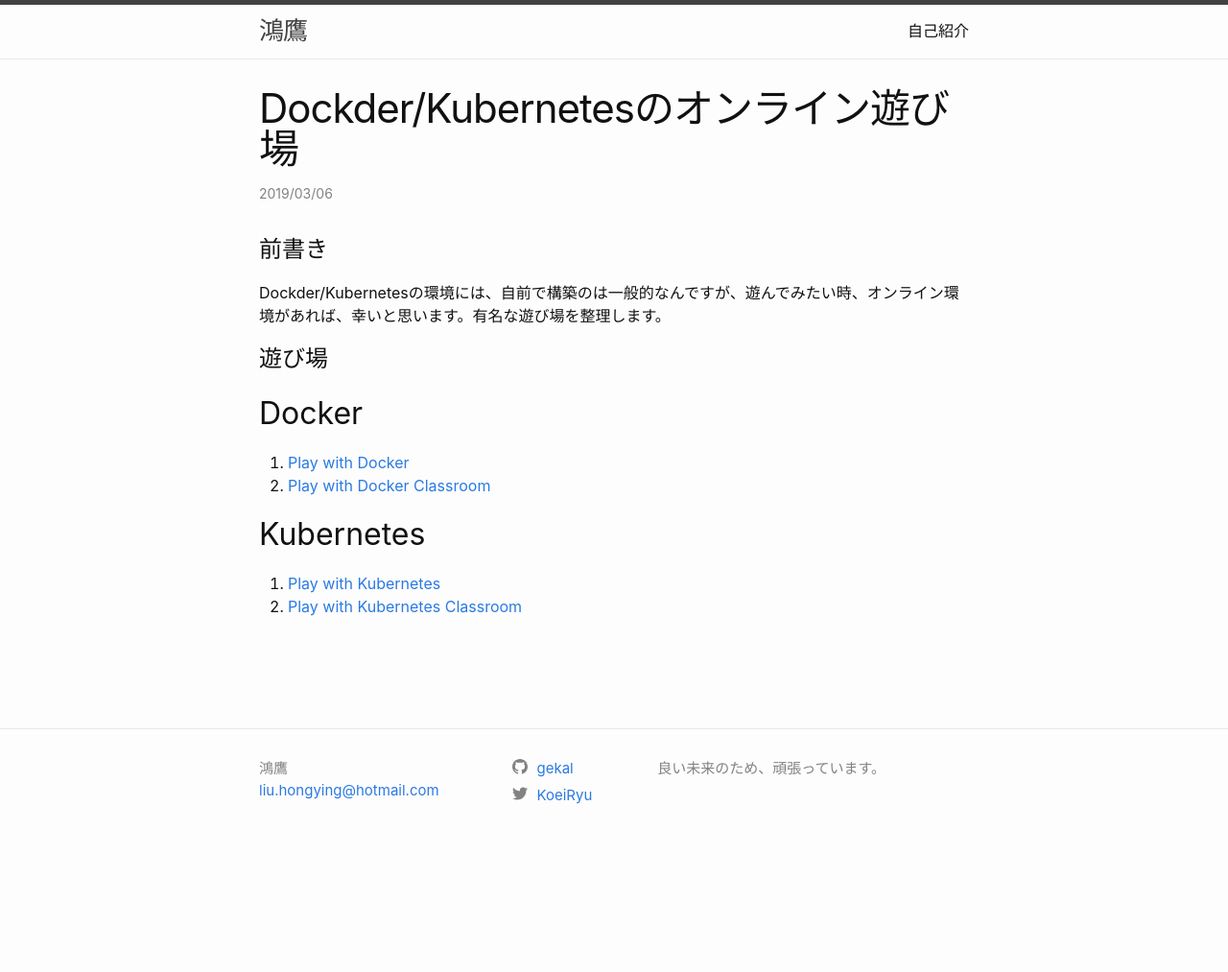
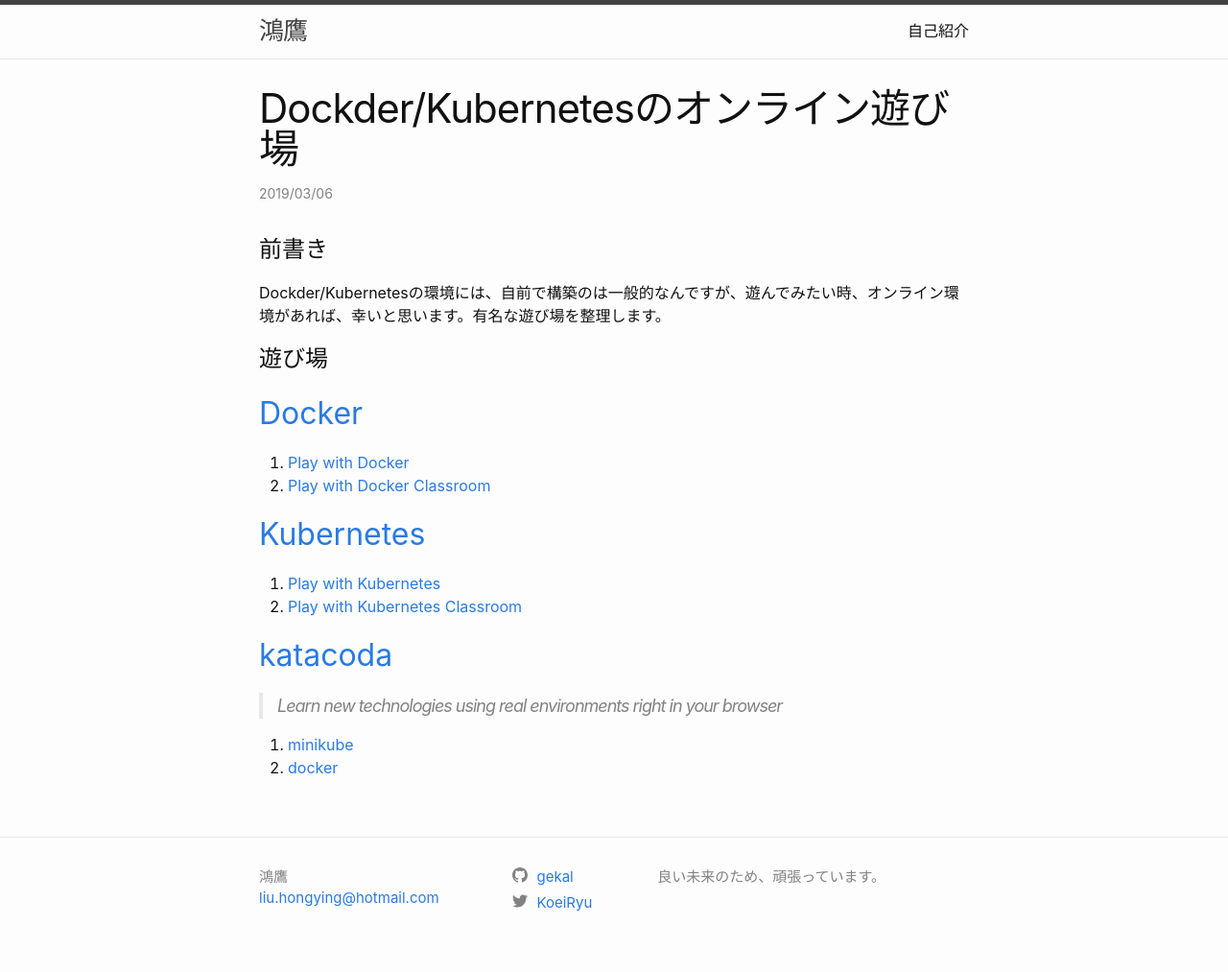
Before and after one commit to gekal/gekal.github.io, a Jekyll site: the page built from _posts/2020-03-06-docker-kubernetes-online-playground.markdown, in a window 1280 px wide. Shown: the whole page at 96% size. Built offline with Jekyll 4.4.1, drawn with Linux system fonts in a browser that asks for light colours; comment, search, counter and statistics services are not loaded; before the commit the page ends 900 px from its top, so only the background shows below that.

Commit message:
katacodaの内容を追加

```diff
--- a/_posts/2020-03-06-docker-kubernetes-online-playground.markdown
+++ b/_posts/2020-03-06-docker-kubernetes-online-playground.markdown
@@ -12,12 +12,20 @@
 
 # 遊び場
 
-## Docker
+## [Docker](https://www.docker.com/)
 
 1. [Play with Docker](https://labs.play-with-docker.com/)
 2. [Play with Docker Classroom](https://training.play-with-docker.com/)
 
-## Kubernetes
+## [Kubernetes](https://kubernetes.io)
 
 1. [Play with Kubernetes](https://labs.play-with-k8s.com/)
 2. [Play with Kubernetes Classroom](https://training.play-with-kubernetes.com/)
+
+## [katacoda](https://katacoda.com/)
+
+> Learn new technologies using real environments
+right in your browser
+
+1. [minikube](https://katacoda.com/embed/minikube?command=minikube%20version%3B%20minikube%20start)
+2. [docker](https://katacoda.com/embed/docker?command=docker%20version)
```
